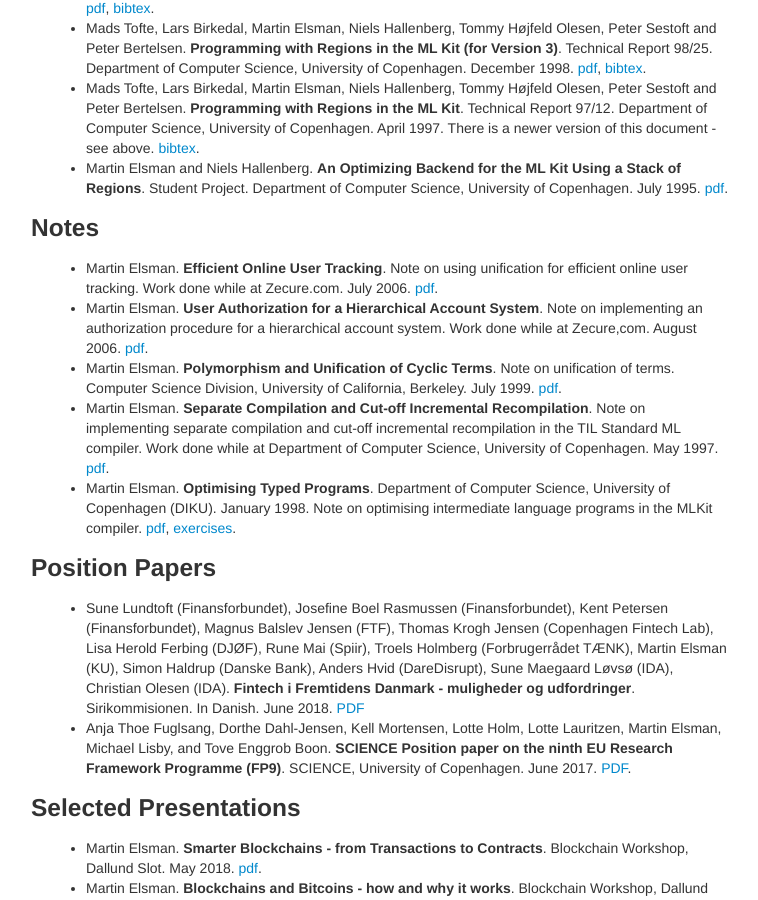
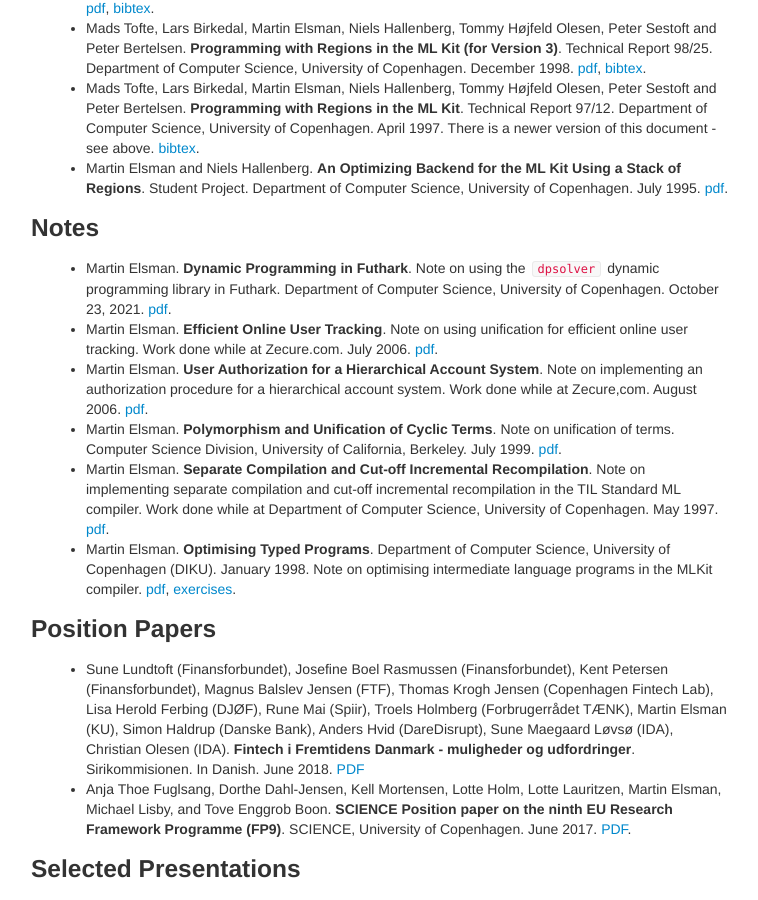
Before and after one commit to melsman/melsman.github.io, a Jekyll site: the page built from papers.md, in a window 1280 px wide and 900 px high, scrolled down 3334 px. Shown: the whole window, without its empty margins (259-1017 px from the left). Built offline with Jekyll 4.4.1, drawn with Linux system fonts in a browser that asks for light colours; nearby versions of some CDN libraries.

Commit message:
new note

```diff
--- a/papers.md
+++ b/papers.md
@@ -199,6 +199,11 @@ Science, University of Copenhagen. July 1995. [pdf](/pdf/backend.pdf).
 
 ### Notes
 
+* Martin Elsman. __Dynamic Programming in Futhark__. Note on using the
+`dpsolver` dynamic programming library in Futhark. Department of
+Computer Science, University of
+Copenhagen. October 23, 2021. [pdf](/pdf/dpsolver_demo.pdf).
+
 * Martin Elsman. __Efficient Online User Tracking__. Note on using
 unification for efficient online user tracking. Work done while at
 Zecure.com. July 2006. [pdf](/pdf/usertrack.pdf).
```
Also changed, not shown: 1 other file.
